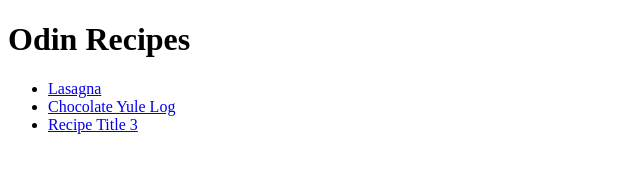
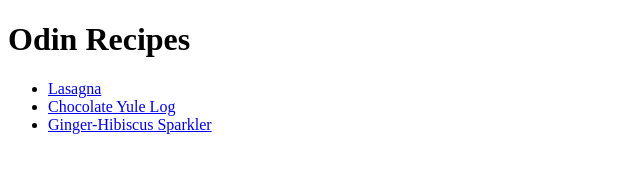
Before and after one commit to yuqingwang98/December, a plain HTML site: page odin-recipes/index.html in a window 1280 px wide. Shown: the whole page, without its empty margins (0-640 px from the left). Drawn offline with Linux system fonts and the light colour scheme.

Commit message:
index updated

```diff
--- a/odin-recipes/index.html
+++ b/odin-recipes/index.html
@@ -9,7 +9,7 @@
   <ul>
     <li><a href="recipes/lasagna.html">Lasagna</a></li>
     <li><a href="recipes/chocolate-yule-log.html">Chocolate Yule Log</a></li>
-    <li><a href="recipes/yourrecipe.html">Recipe Title 3</a></li>
+    <li><a href="recipes/Sparkler.html">Ginger-Hibiscus Sparkler</a></li>
   </ul>
 </body>
 </html>
```
